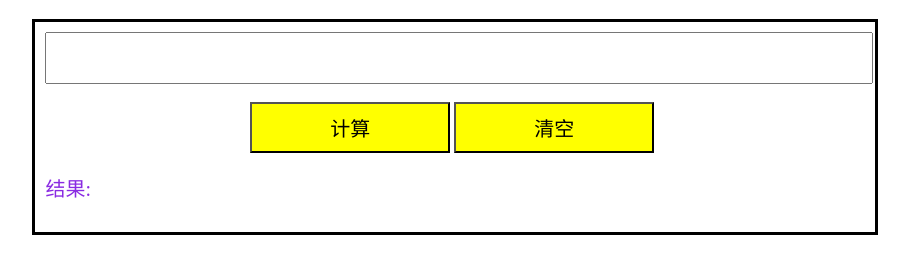
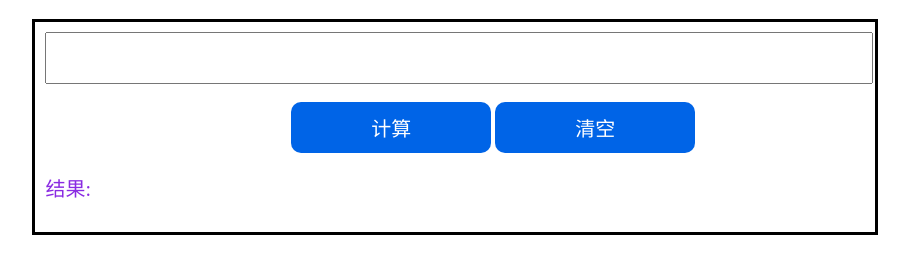
Before and after one commit to Suuuuulan/html_calculate, a plain HTML site: page index.html in a window 1280 px wide. Shown: the part 70-344 px from the top of the page, without its empty margins (185-1094 px from the left). Drawn offline with Linux system fonts and the light colour scheme.

Commit message:
样式更新

```diff
--- a/index.html
+++ b/index.html
@@ -24,18 +24,30 @@
             left: 0%;
 
         }
-        button.positioned {
-            position: relative;
-            background: yellow;
-            top: 2%;
-            left: 25%;
+        button {
+            border: none;
+            border-radius: 10px;
+            cursor: pointer;
+
         }
 
-        button.positioned button.positioned {
+        button.positioned1 {
             position: relative;
-            background: yellow;
+            color: white;
+            background: rgb(0, 100, 231);
             top: 2%;
-            left: 75%;
+            left: 30%;
+        }
+
+        button.positioned2 {
+            position: relative;
+            color: white;
+            background: rgb(0, 100, 231);
+            top: 2%;
+            left: 30%;
+        }
+        button:hover{
+            background-color: rgb(221, 118, 0);
         }
     </style>
     <meta charset="UTF-8">
@@ -72,10 +84,10 @@
         <input class="center" type="text" id="input1" value="" style="width: 100%;font-size: 20px;height: 46px;">
         <br><br>
         <span>
-            <button class="positioned" onclick="calculate()"
-                style=" font-size: 20px; width: 200px;height: 51px;">计算</button>
-            <button class="positioned" onclick="clearInput()"
-                style=" font-size: 20px; width: 200px;height: 51px;">清空</button>
+            <button class="positioned1" onclick="calculate()"
+                style="font-size: 20px; width: 200px;height: 51px;">计算</button>
+            <button class="positioned2" onclick="clearInput()"
+                style="font-size: 20px; width: 200px;height: 51px;">清空</button>
         </span>
         <p id="result" style="font-size: 20px; color: blueviolet;">结果: </p>
     </div>
```
